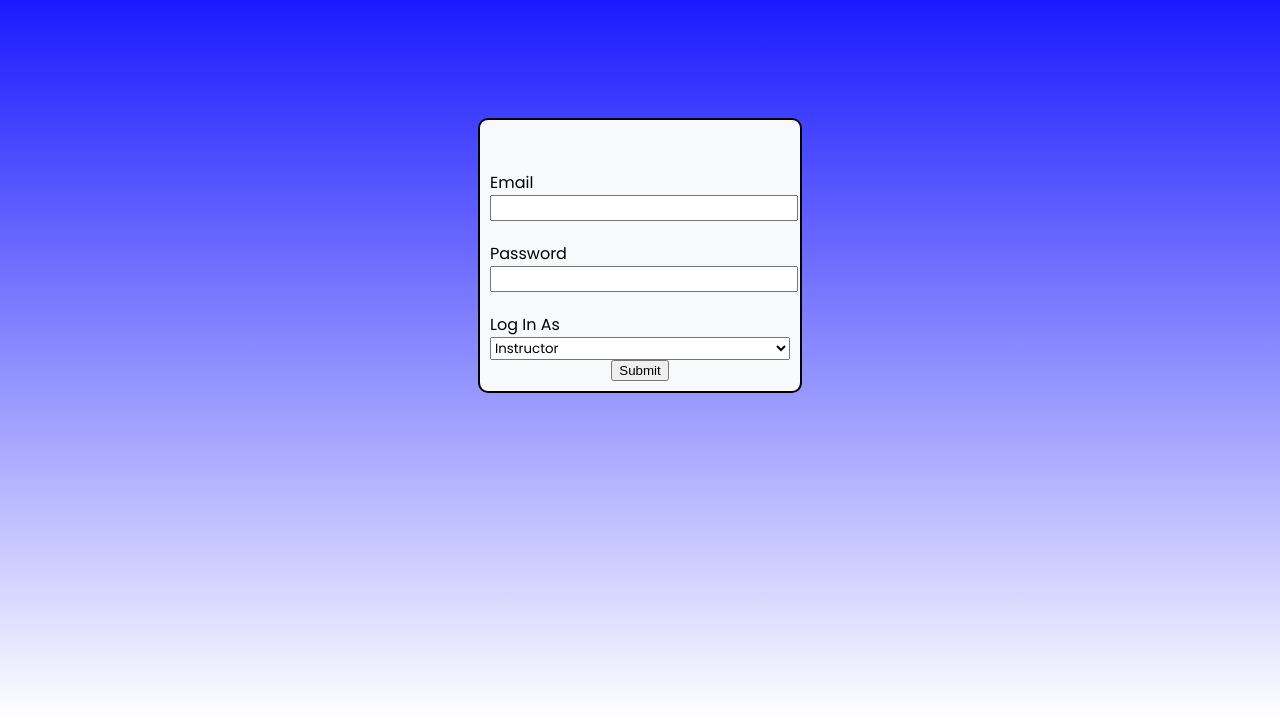
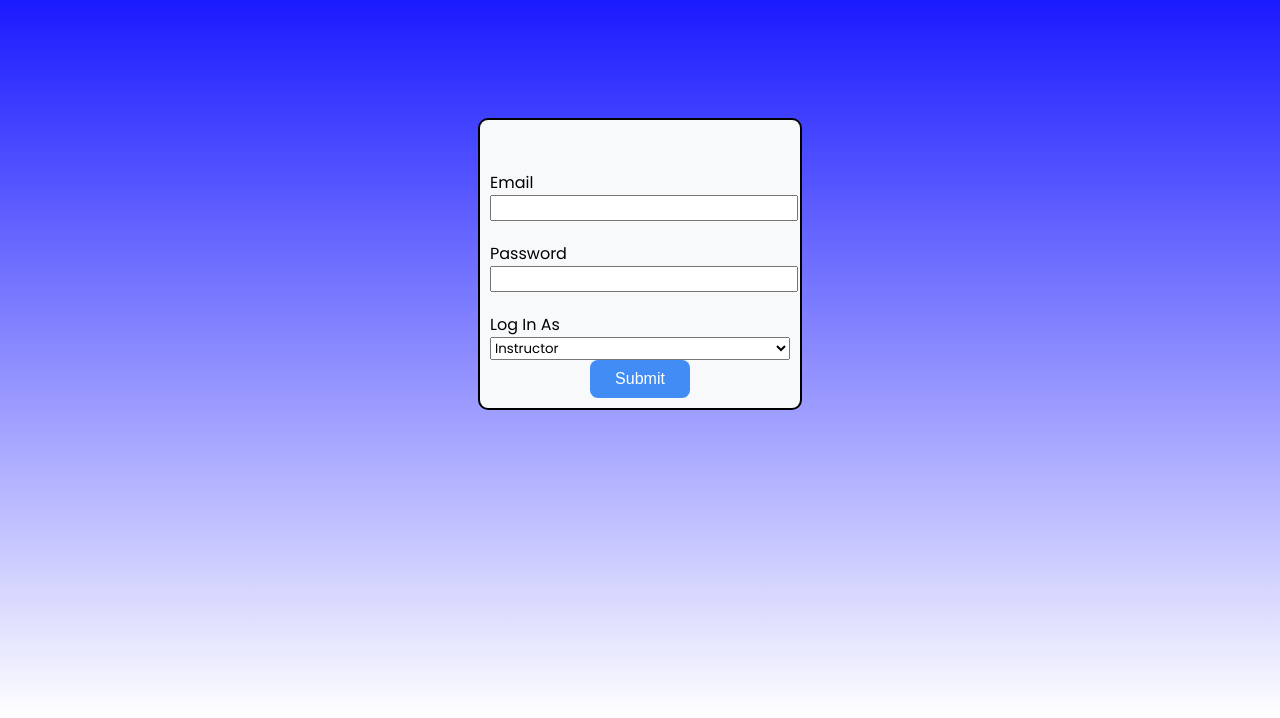
Before and after one commit to markkang98/bbusa-attendance-react, a React app: page /login in a window 1280 px wide. Shown: the part 82-800 px from the top of the page. Built offline with nearby package versions, Linux system fonts and the light colour scheme.

Commit message:
button changes

```diff
--- a/src/components/loginbox/Loginbox.css
+++ b/src/components/loginbox/Loginbox.css
@@ -36,3 +36,14 @@
     padding: 5px;
     width: 50%;
 }
+button {
+  background-color: #428df5; /* Green */
+  border: none;
+  color: white;
+  padding: 10px 25px;
+  text-align: center;
+  text-decoration: none;
+  display: inline-block;
+  font-size: 16px;
+  border-radius: 8px;
+}
```
Also changed, not shown: src/components/loginbox/Loginbox.js (line endings or trailing spaces).
